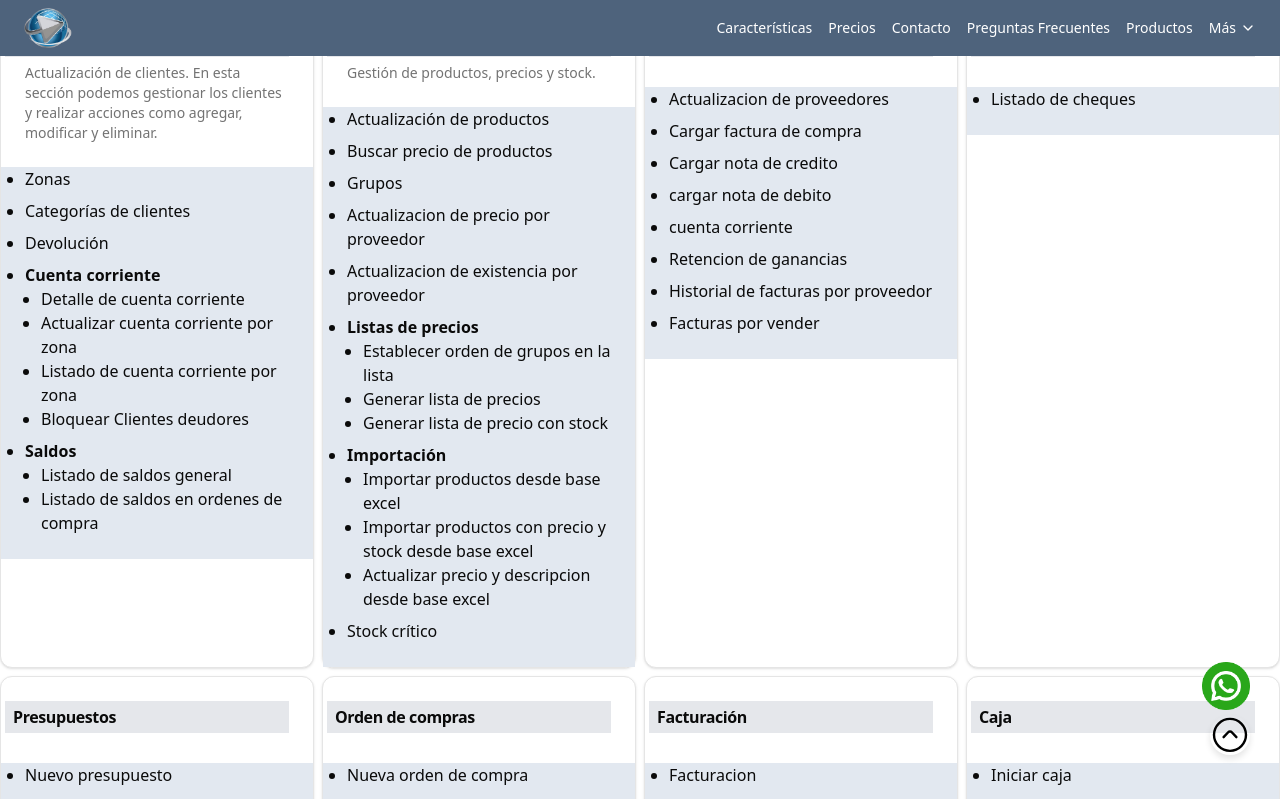
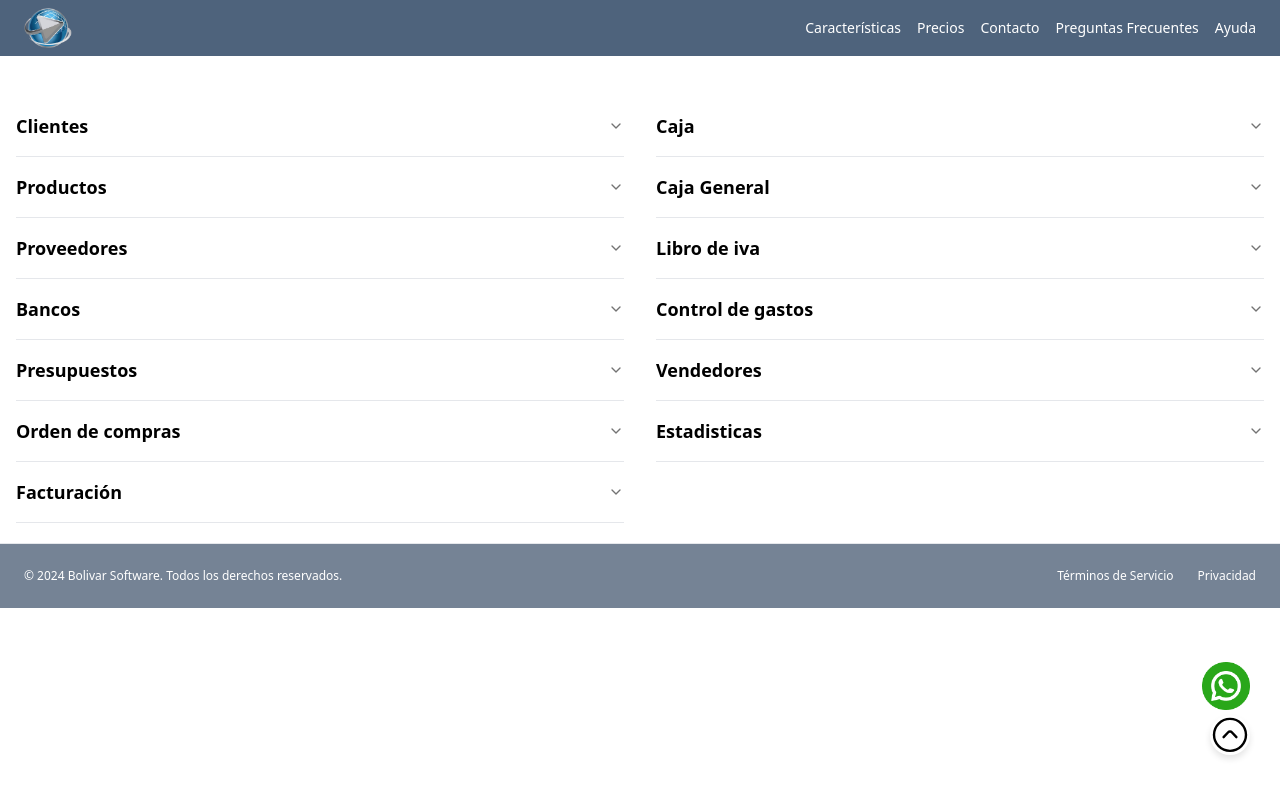
Before and after one commit to anibal317/facturacion, a Next.js app: page /caracteristicas in a window 1280 px wide. Shown: the top 799 px of the page. Built offline with nearby package versions, Linux system fonts and the light colour scheme.

Commit message:
agregando acordeon a las caracteríasticas

```diff
--- a/app/caracteristicas/page.tsx
+++ b/app/caracteristicas/page.tsx
@@ -1,5 +1,11 @@
 "use client";
-import React, { useEffect, useState } from "react";
+import React from "react";
+import {
+    Accordion,
+    AccordionItem,
+    AccordionTrigger,
+    AccordionContent,
+} from "@/components/ui/accordion";
 import {
     Card,
     CardHeader,
@@ -7,43 +13,40 @@ import {
     CardDescription,
     CardContent,
 } from "@/components/ui/card";
-import Spinner from "@/components/spinner/Spinner";
-import { Navigation } from "@/components/navBar/Navigation";
-import Footer from "@/components/footer/Footer";
-import features from "@/data/features.json"
+import features from "@/data/features.json";
 
 interface Section {
     description: string;
-    items: (string | Record<string, string[]>)[]; // Estructura esperada
+    items: (string | Record<string, string[]>)[];
 }
 
 interface Data {
     [key: string]: Section;
 }
-const Page: React.FC = () => {
-    const [data, setData] = useState(features);
 
-    if (!data) {
-        return (
-            <div className="flex felx-col justify-center items-center">
-                <Spinner />
-            </div>
-        )
-    }
+const FeaturesAccordion: React.FC = () => {
+    const data: Data = features;
+    const entries = Object.entries(data);
+    const midpoint = Math.ceil(entries.length / 2);
 
-    return (
-        <div className="grid gap-2 sm:grid-cols-2 lg:grid-cols-4">
-            {Object.entries(data).map(([section, details]) => (
-                <Card key={section}>
-
+    const renderAccordionColumn = (columnEntries: [string, Section][]) => (
+        <div className="w-full">
+            <Accordion type="single" collapsible className="w-full">
+                {columnEntries.map(([section, details], index) => (
+                    <AccordionItem key={section} value={`item-${index + 1}`}>
+                        <AccordionTrigger className="text-lg font-semibold">
+                            {section}
+                        </AccordionTrigger>
+                        <AccordionContent>
+                            <Card>
                                 <CardHeader>
                                     <CardTitle>{section}</CardTitle>
                                     <CardDescription>{details.description}</CardDescription>
                                 </CardHeader>
                                 <CardContent>
-                        <ul className="space-y-2  list-disc">
-                            {details.items.map((item, index) => (
-                                <li key={index}>
+                                    <ul className="space-y-2 list-disc">
+                                        {details.items.map((item, itemIndex) => (
+                                            <li key={itemIndex}>
                                                 {typeof item === "string" ? (
                                                     item
                                                 ) : (
@@ -51,7 +54,7 @@ const Page: React.FC = () => {
                                                         <div key={subSection} className="mt-2">
                                                             <strong>{subSection}</strong>
                                                             <ul className="ml-4 list-disc">
-                                                    {subItems.map((subItem: string, subIndex: string) => (
+                                                                {subItems.map((subItem: string, subIndex: number) => (
                                                                     <li key={subIndex}>{subItem}</li>
                                                                 ))}
                                                             </ul>
@@ -63,9 +66,21 @@ const Page: React.FC = () => {
                                     </ul>
                                 </CardContent>
                             </Card>
+                        </AccordionContent>
+                    </AccordionItem>
                 ))}
+            </Accordion>
+        </div>
+    );
+
+    return (
+        <div className="w-full max-w-7xl mx-auto pt-24 pb-5 px-4">
+            <div className="grid grid-cols-1 md:grid-cols-2 gap-8">
+                {renderAccordionColumn(entries.slice(0, midpoint))}
+                {renderAccordionColumn(entries.slice(midpoint))}
+            </div>
         </div>
     );
 };
 
-export default Page;
+export default FeaturesAccordion;
--- a/app/qa/page.tsx
+++ b/app/qa/page.tsx
@@ -7,8 +7,8 @@ import {
 
 export default function page() {
     return (
-        <div className="divide-y divide-dashed p-1 m-2 ml-[20%] w-[50%]">
-            <Accordion type="single" collapsible className="w-full">
+        <div className="divide-y divide-dashed w-full flex justify-center h-[92.9vh] items-center">
+            <Accordion type="single" collapsible className="w-3/4">
                 <AccordionItem value="item-1">
                     <AccordionTrigger>¿Qué es una factura electrónica?</AccordionTrigger>
                     <AccordionContent>Una Factura Electrónica es un comprobante digital en el que se reflejan las ventas de bienes y/o servicios a una persona o empresa.
--- a/components/navBar/Navigation.tsx
+++ b/components/navBar/Navigation.tsx
@@ -11,7 +11,9 @@ export function Navigation() {
   const toggleDropdown = () => setIsDropdownOpen(!isDropdownOpen)
   const toggleMobileMenu = () => setIsMobileMenuOpen(!isMobileMenuOpen)
 
-  const renderNavLink = (link: NavLink) => (
+  const renderNavLink = (link: NavLink & { enabled?: boolean }) => {
+    if (link.enabled === false) return null;
+    return (
       <Link
         key={link.href}
         className="text-sm font-medium hover:underline underline-offset-4"
@@ -21,13 +23,15 @@ export function Navigation() {
         {link.text}
       </Link>
     )
+  }
+
+  const enabledMainLinks = data.mainLinks.filter(link => link.enabled !== false)
+  const enabledDropdownLinks = data.dropdownLinks.filter(link => link.enabled !== false)
 
   return (
     <header className="px-4 w-screen lg:px-6 h-14 flex items-center bg-[#4e637c] text-[#fff] fixed">
       <Link className="flex items-center justify-center" href={data.logo.href}>
-        {/* Assuming data.logo.icon is a string representing the image path */}
         <img src={data.logo.icon} alt={data.logo.text} className="h-10 w-12" />
-        {/* <ReceiptIcon className="h-6 w-6" />  // Remove if using an image */}
         <span className="sr-only">{data.logo.text}</span>
       </Link>
 
@@ -42,7 +46,8 @@ export function Navigation() {
 
       {/* Desktop navigation */}
       <nav className="hidden md:flex ml-auto gap-4 items-center">
-        {data.mainLinks.map(renderNavLink)}
+        {enabledMainLinks.map(renderNavLink)}
+        {data.dropdownEnabled && enabledDropdownLinks.length > 0 && (
           <div className="relative">
             <button
               onClick={toggleDropdown}
@@ -52,7 +57,7 @@ export function Navigation() {
             </button>
             {isDropdownOpen && (
               <div className="absolute right-0 mt-2 w-48 bg-white rounded-md shadow-lg py-1 z-10">
-              {data.dropdownLinks.map((link) => (
+                {enabledDropdownLinks.map((link) => (
                   <Link
                     key={link.href}
                     href={link.href}
@@ -64,14 +69,15 @@ export function Navigation() {
               </div>
             )}
           </div>
+        )}
       </nav>
 
       {/* Mobile navigation */}
       {isMobileMenuOpen && (
         <div className="absolute top-14 left-0 right-0 bg-[#4e637c] z-20 md:hidden">
           <nav className="flex flex-col items-center py-4">
-            {data.mainLinks.map(renderNavLink)}
-            {data.dropdownLinks.map(renderNavLink)}
+            {enabledMainLinks.map(renderNavLink)}
+            {enabledDropdownLinks.map(renderNavLink)}
           </nav>
         </div>
       )}
--- a/data/navigation.json
+++ b/data/navigation.json
@@ -7,38 +7,41 @@
   "mainLinks": [
     {
       "text": "Características",
-      "href": "/caracteristicas"
+      "href": "/caracteristicas",
+      "enabled": true
     },
     {
       "text": "Precios",
-      "href": "/#precios"
+      "href": "/#precios",
+      "enabled": true
     },
     {
       "text": "Contacto",
-      "href": "/#contacto"
+      "href": "/#contacto",
+      "enabled": true
     },
     {
       "text": "Preguntas Frecuentes",
-      "href": "/qa"
+      "href": "/qa",
+      "enabled": true
     },
     {
-      "text": "Productos",
-      "href": "/productos"
+      "text": "Ayuda",
+      "href": "/help",
+      "enabled": true
     }
-
   ],
+  "dropdownEnabled": false,
   "dropdownLinks": [
     {
-      "text": "Ayuda",
-      "href": "/help"
-    },
-    {
       "text": "Blog",
-      "href": "/blog"
+      "href": "/blog",
+      "enabled": false
     },
     {
       "text": "Soporte",
-      "href": "/soporte"
+      "href": "/soporte",
+      "enabled": false
     }
   ]
 }
--- /dev/null
+++ b/types/features.ts
@@ -0,0 +1,12 @@
+export interface SubSectionItem {
+    [key: string]: string[] | undefined;
+  }
+
+  export interface Section {
+    description: string;
+    items: (string | SubSectionItem)[];
+  }
+
+  export interface Data {
+    [key: string]: Section;
+  }
```
Lines whose indentation alone changed are shown as unchanged.
